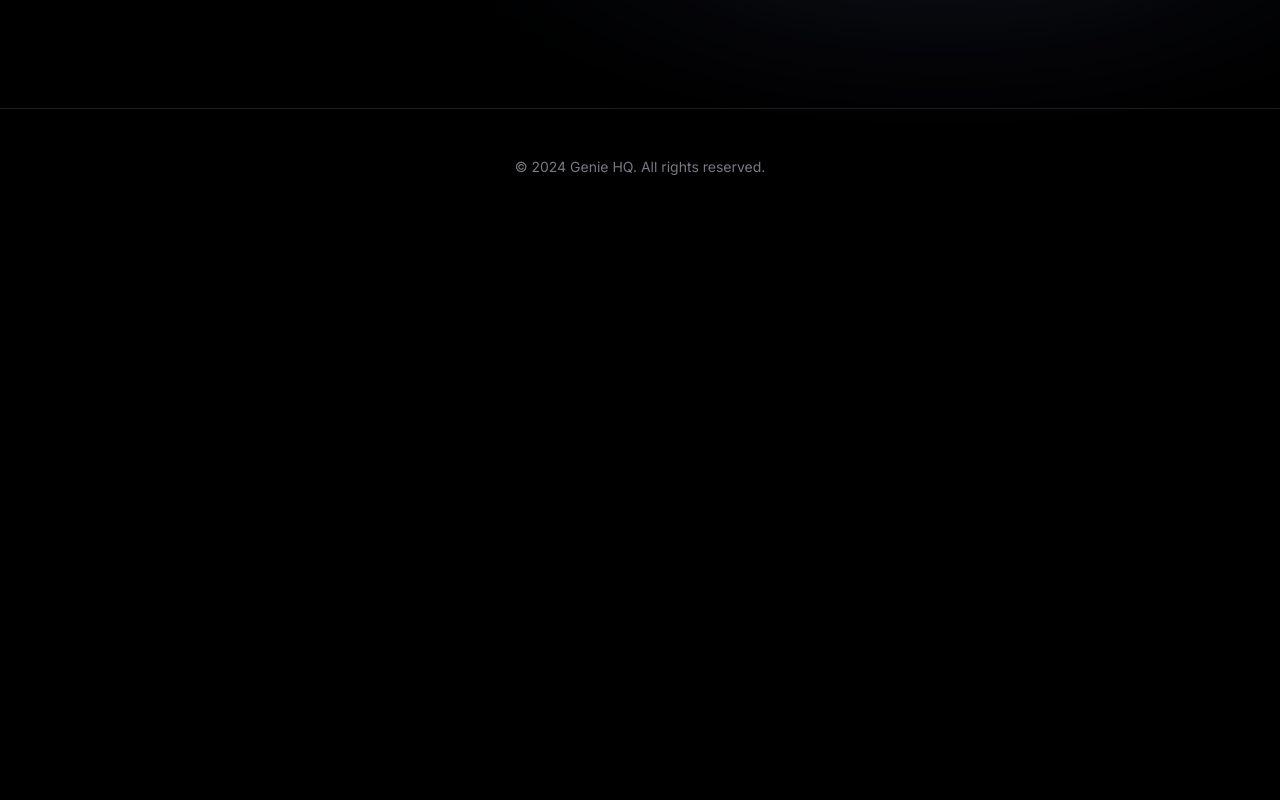
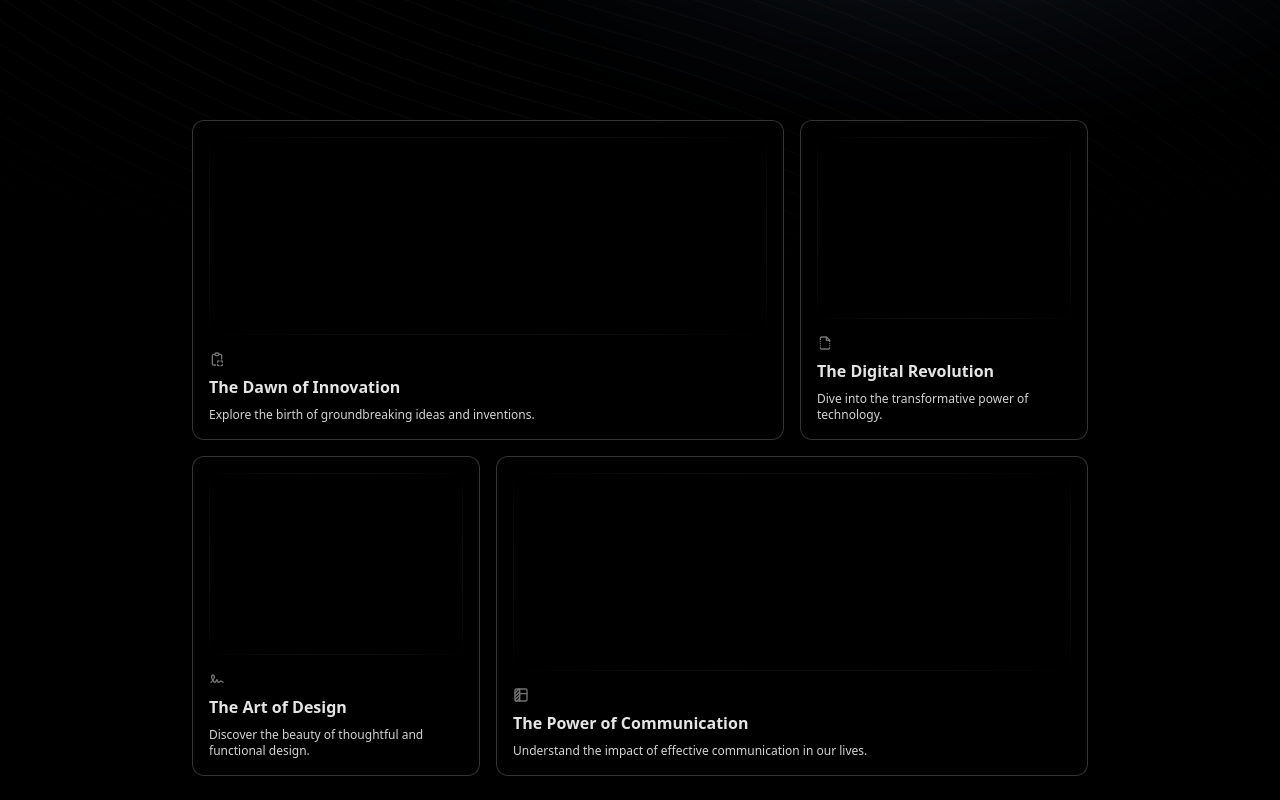
Before and after one commit to IhsenBouallegue/genie-hq, a Next.js app: page / in a window 1280 px wide. Shown: the part 840-1640 px from the top of the page. Before the commit the page ends 1065 px from the top, so only its background shows below. Built offline with nearby package versions, Linux system fonts and the light colour scheme.

Commit message:
chore: Add Features component and update Hero component

```diff
--- a/src/app/page.tsx
+++ b/src/app/page.tsx
@@ -1,9 +1,11 @@
+import { Features } from "@/components/features";
 import Hero from "@/components/hero";
 
 export default function Home() {
-	return (
-		<main className="flex min-h-screen flex-col items-center justify-between p-24">
-			<Hero />
-		</main>
-	);
+  return (
+    <main className="flex min-h-screen flex-col items-center justify-between p-24">
+      <Hero />
+      <Features />
+    </main>
+  );
 }
--- /dev/null
+++ b/src/components/features.tsx
@@ -0,0 +1,60 @@
+import { cn } from "@/lib/utils";
+import {
+  IconClipboardCopy,
+  IconFileBroken,
+  IconSignature,
+  IconTableColumn,
+} from "@tabler/icons-react";
+import React from "react";
+import { BentoGrid, BentoGridItem } from "./ui/bento-grid";
+
+export function Features() {
+  return (
+    <BentoGrid className="max-w-4xl mx-auto md:auto-rows-[20rem]">
+      {items.map((item) => (
+        <BentoGridItem
+          key={item.title}
+          title={item.title}
+          description={item.description}
+          header={item.header}
+          className={item.className}
+          icon={item.icon}
+        />
+      ))}
+    </BentoGrid>
+  );
+}
+const Skeleton = () => (
+  <div className="flex flex-1 w-full h-full min-h-[6rem] rounded-xl dark:bg-dot-white/[0.2] bg-dot-black/[0.2] [mask-image:radial-gradient(ellipse_at_center,white,transparent)]  border border-transparent dark:border-white/[0.2] bg-neutral-100 dark:bg-black"></div>
+);
+const items = [
+  {
+    title: "The Dawn of Innovation",
+    description: "Explore the birth of groundbreaking ideas and inventions.",
+    header: <Skeleton />,
+    className: "md:col-span-2",
+    icon: <IconClipboardCopy className="h-4 w-4 text-neutral-500" />,
+  },
+  {
+    title: "The Digital Revolution",
+    description: "Dive into the transformative power of technology.",
+    header: <Skeleton />,
+    className: "md:col-span-1",
+    icon: <IconFileBroken className="h-4 w-4 text-neutral-500" />,
+  },
+  {
+    title: "The Art of Design",
+    description: "Discover the beauty of thoughtful and functional design.",
+    header: <Skeleton />,
+    className: "md:col-span-1",
+    icon: <IconSignature className="h-4 w-4 text-neutral-500" />,
+  },
+  {
+    title: "The Power of Communication",
+    description:
+      "Understand the impact of effective communication in our lives.",
+    header: <Skeleton />,
+    className: "md:col-span-2",
+    icon: <IconTableColumn className="h-4 w-4 text-neutral-500" />,
+  },
+];
--- a/src/components/hero.tsx
+++ b/src/components/hero.tsx
@@ -7,14 +7,14 @@ import {
   CardTitle,
 } from "@/components/ui/card";
 import { Input } from "@/components/ui/input";
-import { CheckIcon, ChevronRightIcon, ClockIcon } from "lucide-react";
+import { ChevronRightIcon, ClockIcon } from "lucide-react";
 import { AnimatedSubscribeButton } from "./magicui/animated-subscribe-button";
 import { NeonGradientCard } from "./magicui/neon-gradient-card";
 import { BackgroundBeams } from "./ui/background-beams";
 
 export default function Hero() {
   return (
-    <section className="w-full py-12 md:py-24 lg:py-32 realtive antialiased">
+    <section className="w-full h-screen py-12 md:py-24 lg:py-32 realtive antialiased">
       <BackgroundBeams className="-z-10" />
 
       <div className="container px-4 md:px-6 flex flex-col md:flex-row items-center justify-between gap-8">
--- /dev/null
+++ b/src/components/ui/bento-grid.tsx
@@ -0,0 +1,54 @@
+import { cn } from "@/lib/utils";
+
+export const BentoGrid = ({
+  className,
+  children,
+}: {
+  className?: string;
+  children?: React.ReactNode;
+}) => {
+  return (
+    <div
+      className={cn(
+        "grid md:auto-rows-[18rem] grid-cols-1 md:grid-cols-3 gap-4 max-w-7xl mx-auto ",
+        className
+      )}
+    >
+      {children}
+    </div>
+  );
+};
+
+export const BentoGridItem = ({
+  className,
+  title,
+  description,
+  header,
+  icon,
+}: {
+  className?: string;
+  title?: string | React.ReactNode;
+  description?: string | React.ReactNode;
+  header?: React.ReactNode;
+  icon?: React.ReactNode;
+}) => {
+  return (
+    <div
+      className={cn(
+        "row-span-1 rounded-xl group/bento hover:shadow-xl transition duration-200 shadow-input dark:shadow-none p-4 dark:bg-black dark:border-white/[0.2] bg-white border border-transparent justify-between flex flex-col space-y-4",
+        className
+      )}
+    >
+      {header}
+      <div className="group-hover/bento:translate-x-2 transition duration-200">
+        {icon}
+        <div className="font-sans font-bold text-neutral-600 dark:text-neutral-200 mb-2 mt-2">
+          {title}
+        </div>
+        <div className="font-sans font-normal text-neutral-600 text-xs dark:text-neutral-300">
+          {description}
+        </div>
+      </div>
+    </div>
+  );
+};
```
Also changed, not shown: 1 other file (tests, documents, lock files or other folders).
